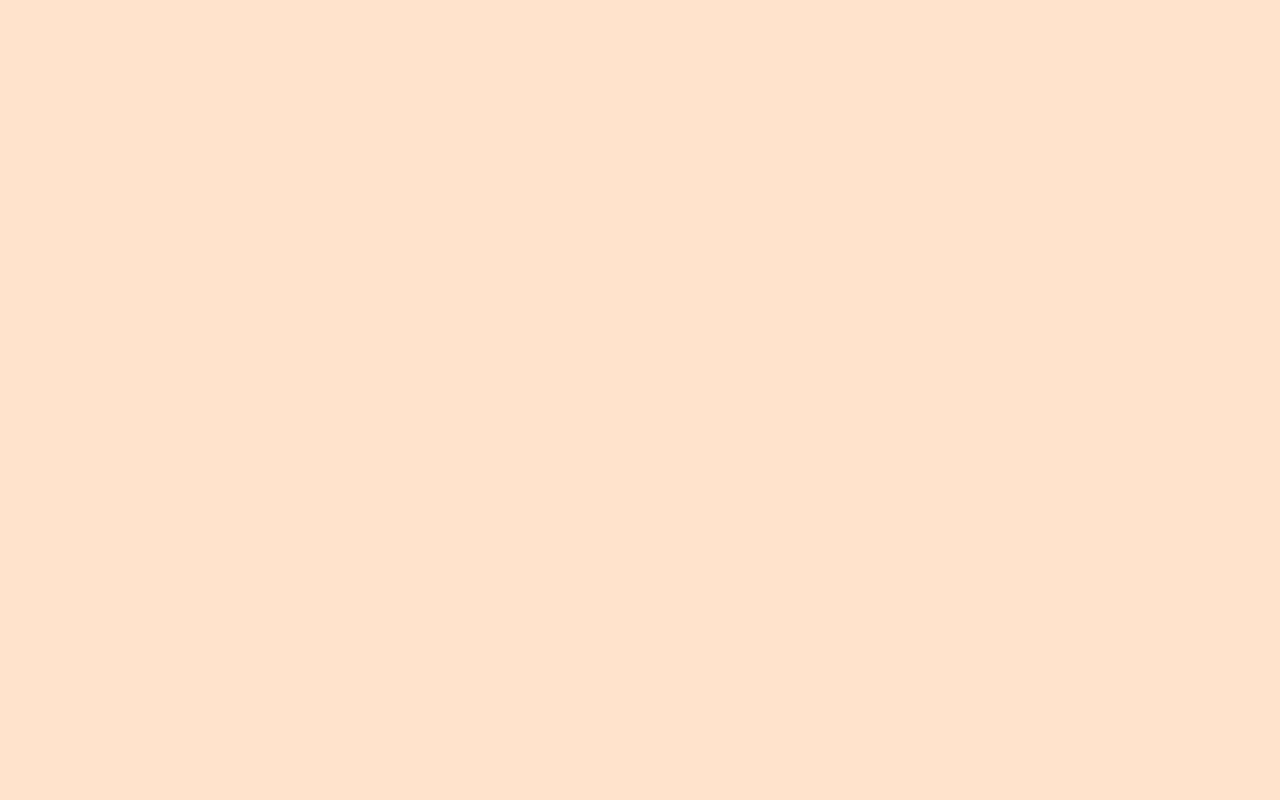
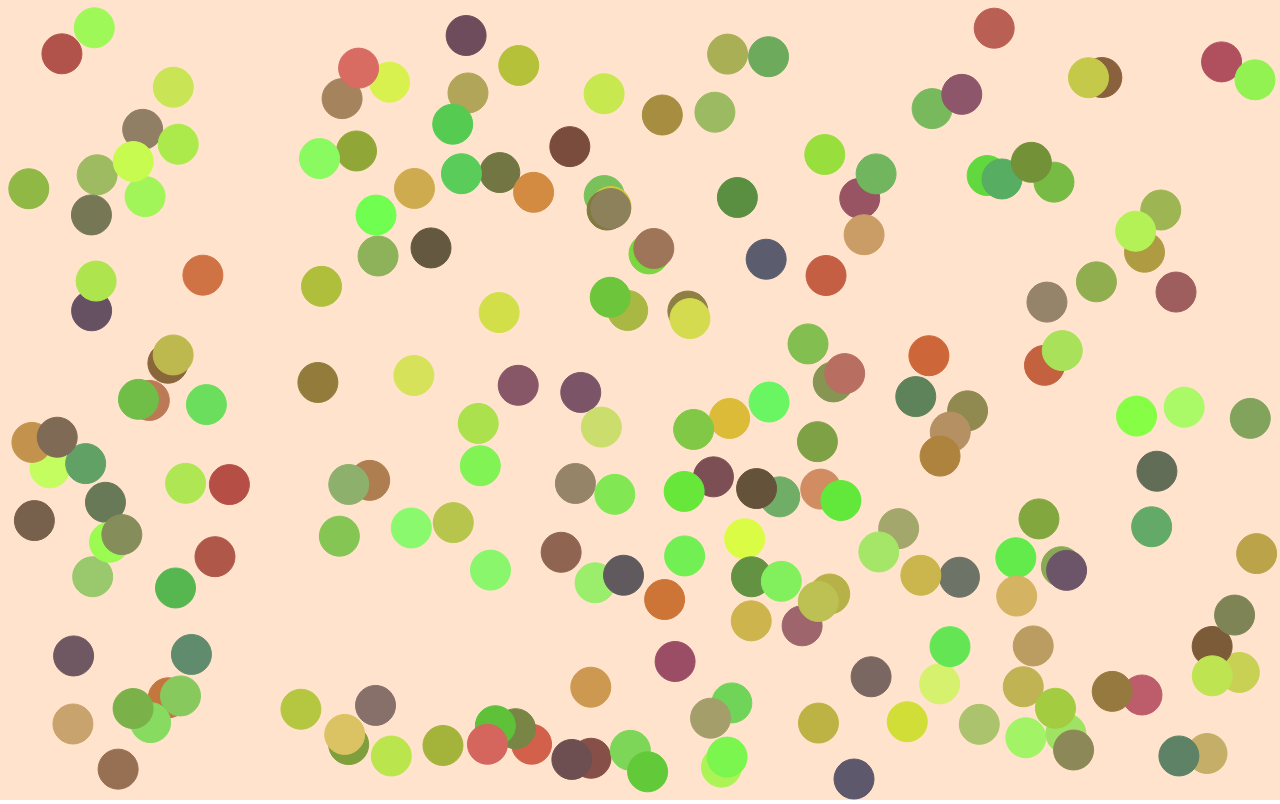
Before and after one commit to edamor/canvas-1, a plain HTML site: page index.html in a window 1280 px wide. Drawn offline with Linux system fonts and the light colour scheme; the site is published under a folder, as on GitHub Pages, so addresses that start at the root find nothing.

Commit message:
prepend ./ to script src

```diff
--- a/index.html
+++ b/index.html
@@ -31,6 +31,6 @@
 
 
 
-<script src="/assets/scripts/canvas.js"></script>
+<script src="./assets/scripts/canvas.js"></script>
 </body>
 </html>
```
